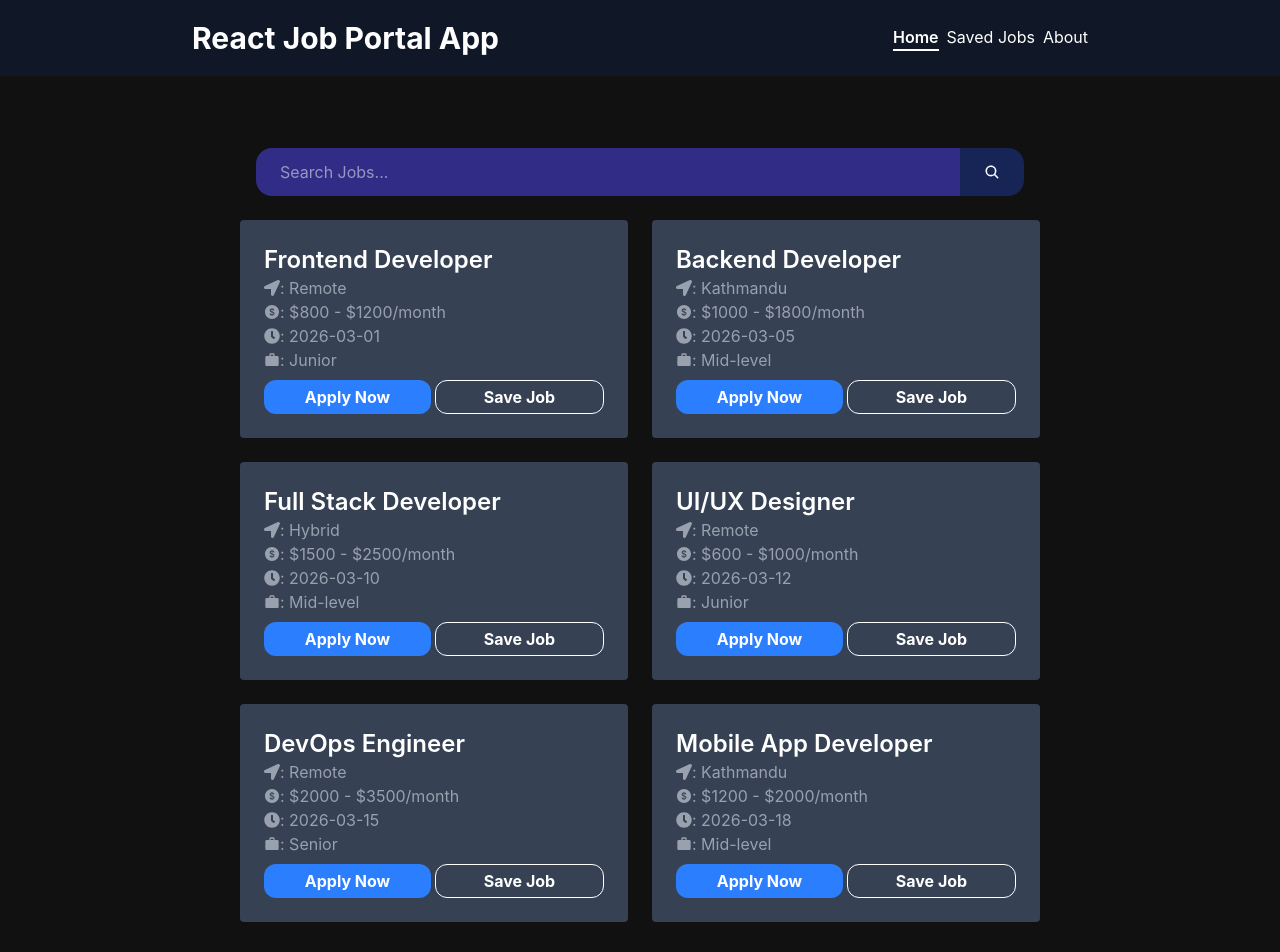
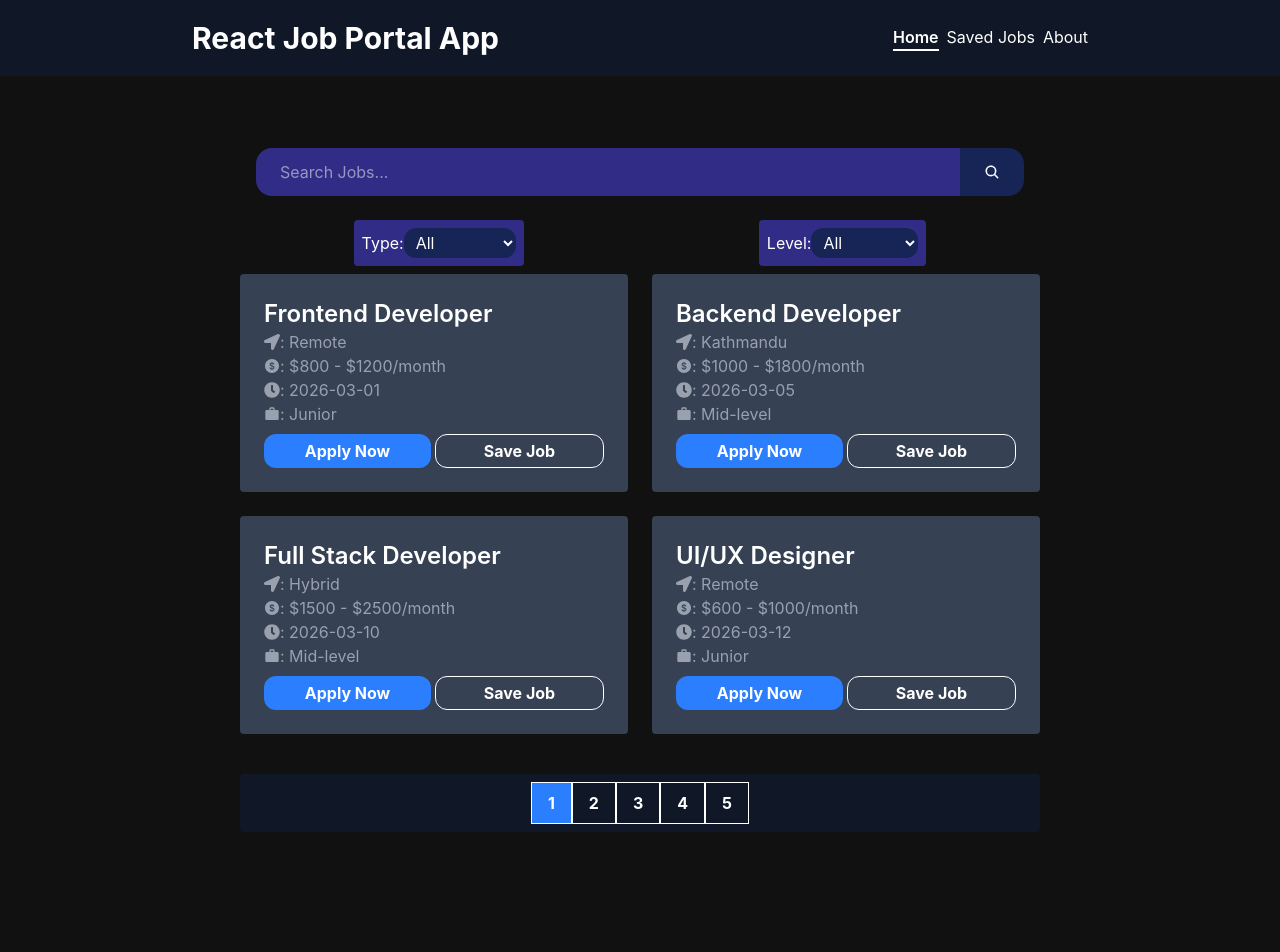
Before and after one commit to rohitshah316/React-Job-Portal-App, a React (Vite) app: page / in a window 1280 px wide. Shown: the top 952 px of the page. After the commit the page ends 840 px from the top, so only its background shows below. Built offline with nearby package versions, Linux system fonts and the light colour scheme.

Commit message:
Added Filterable Job List

```diff
--- /dev/null
+++ b/src/components/common/FilterJob.jsx
@@ -0,0 +1,37 @@
+import React from 'react'
+
+const FilterJob = ({setTypeFilter,setLevelFilter}) => {
+  return (
+    <div className='flex flex-col items-center md:flex-row justify-around gap-2 '>
+
+        {/* type filter */}
+        <div className='flex  bg-indigo-900 rounded p-2 items-center '>
+            <p>Type:</p>
+            <select
+            onChange={(e)=>setTypeFilter(e.target.value)}
+            className=' bg-blue-950 px-2 rounded-xl py-1 outline-none cursor-pointer'>
+            <option value="All">All</option>
+            <option value="Full-time">Full-time</option>
+            <option value="Part-time">Part-time</option>
+            <option value="Internship">Internship</option>
+            <option value="Contract">Contract</option>
+        </select>
+        </div>
+        {/* level filter */}
+        <div className='flex  bg-indigo-900 rounded p-2 items-center '>
+            <p>Level:</p>
+            <select
+            onChange={(e)=>setLevelFilter(e.target.value)}
+            className=' bg-blue-950 px-2 rounded-xl py-1 outline-none cursor-pointer'>
+            <option value="All">All</option>
+            <option value="Intern">Intern</option>
+            <option value="Junior">Junior</option>
+            <option value="Mid-level">Mid-level</option>
+            <option value="Senior">Senior</option>
+        </select>
+        </div>
+    </div>
+  )
+}
+
+export default FilterJob
--- a/src/components/common/Pagination.jsx
+++ b/src/components/common/Pagination.jsx
@@ -12,7 +12,7 @@ const Pagination = ({totalPages,currentPage,setCurrentPage}) => {
         {pages.map((page)=>(
             <button key={page}
             onClick={()=>setCurrentPage(page)}
-            className={`${currentPage===page?'bg-green-500':''} px-4 py-2 font-bold border cursor-pointer hover:bg-green-900`}>{page}</button>
+            className={`${currentPage===page?'bg-blue-500':''} px-4 py-2 font-bold border cursor-pointer hover:bg-blue-900`}>{page}</button>
         ))}
     </div>
   )
--- a/src/components/common/SearchBar.jsx
+++ b/src/components/common/SearchBar.jsx
@@ -1,11 +1,15 @@
 import React from 'react'
 import { IoSearch } from 'react-icons/io5'
 
-const SearchBar = () => {
+const SearchBar = ({handleSearch,searchTerm,setSearchTerm}) => {
   return (
-    <form>
+    <form onSubmit={handleSearch}>
         <div className='flex justify-center mx-auto my-6 max-w-3xl'>
-            <input type="text" placeholder='Search Jobs...' className='bg-indigo-900 px-6 py-3 rounded-l-2xl flex-1 outline-none'/>
+            <input
+            type="text"
+            value={searchTerm}
+            onChange={(e)=>setSearchTerm(e.target.value)}
+            placeholder='Search Jobs...' className='bg-indigo-900 px-6 py-3 rounded-l-2xl flex-1 outline-none'/>
         <button type='submit' className='cursor-pointer bg-blue-950 rounded-r-2xl px-6 '><IoSearch/></button>
         </div>
     </form>
--- a/src/index.css
+++ b/src/index.css
@@ -21,5 +21,5 @@ body{
 
 .pagination-container{
     scrollbar-width: thin;
-    scrollbar-color: rgb(64, 158, 64) rgb(14, 30, 62);
+    scrollbar-color: rgb(29, 71, 134) rgb(14, 30, 62);
 }
--- a/src/pages/Home.jsx
+++ b/src/pages/Home.jsx
@@ -3,32 +3,63 @@ import { jobs } from '../data/jobs'
 import SearchBar from '../components/common/SearchBar'
 import JobCard from '../components/common/JobCard'
 import Pagination from '../components/common/Pagination'
+import FilterJob from '../components/common/FilterJob'
 
 const Home = () => {
 
-    const postPerPage=6;
+
+
+    const postPerPage=4;
     const [currentPage,setCurrentPage]=useState(1);
+  const [searchTerm,setSearchTerm]=useState('');
+  const [appliedSearch,setAppliedSearch]=useState('');
+
+  const [typeFilter,setTypeFilter]=useState("All");
+  const [levelFilter,setLevelFilter]=useState("All");
+
+
+  const filteredPosts=jobs.filter((job)=>{
+    const searchMatch=job.title.toLowerCase().includes(appliedSearch.trim().toLowerCase());
+
+    const typeMatch=(typeFilter==="All" || job.type===typeFilter);
+    const levelMatch=(levelFilter==="All" || job.level===levelFilter)
+
+    return searchMatch && typeMatch && levelMatch;
+  })
 
     const lastPostIndex=currentPage*postPerPage;
     const firstPostIndex=lastPostIndex-postPerPage;
-    const currentPosts=jobs.slice(firstPostIndex,lastPostIndex);
+    const currentPosts=filteredPosts.slice(firstPostIndex,lastPostIndex);
 
-    const totalPages=Math.ceil(jobs.length/postPerPage);
+    const totalPages=Math.ceil(filteredPosts.length/postPerPage);
+
+
+    const handleSearch=(e)=>{
+        e.preventDefault();
+
+            setAppliedSearch(searchTerm)
+
+    }
+
 
   return (
     <section className='mt-10 max-w-4xl mx-auto px-12 py-2 gap-6'>
 
 
 
-        <SearchBar/>
-        <div className='grid grid-cols-1 md:grid-cols-2 gap-6'>
+        <SearchBar handleSearch={handleSearch} searchTerm={searchTerm} setSearchTerm={setSearchTerm}/>
+
+        <FilterJob setTypeFilter={setTypeFilter} setLevelFilter={setLevelFilter}/>
+
+        {appliedSearch && filteredPosts.length>0 && <p>{filteredPosts.length} Jobs Available.</p>}
+        <div className='grid grid-cols-1 md:grid-cols-2 gap-6 mt-2'>
             {currentPosts.map(job=>(
                 <JobCard job={job} key={job.id}/>
             ))}
         </div>
 
-
-        <Pagination totalPages={totalPages} currentPage={currentPage} setCurrentPage={setCurrentPage}/>
+        {filteredPosts.length===0 && <p>No Job Found.</p>}
+        {totalPages>1 && <Pagination totalPages={totalPages} currentPage={currentPage} setCurrentPage={setCurrentPage}/>}
     </section>
   )
 }
```
